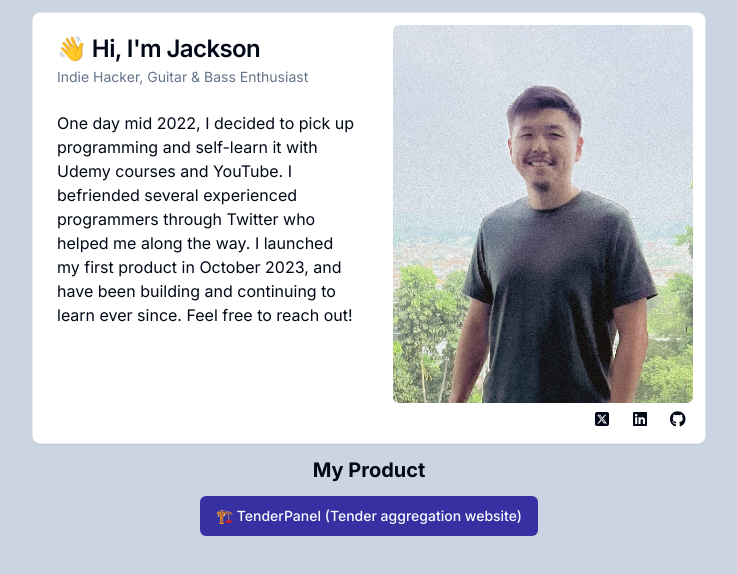
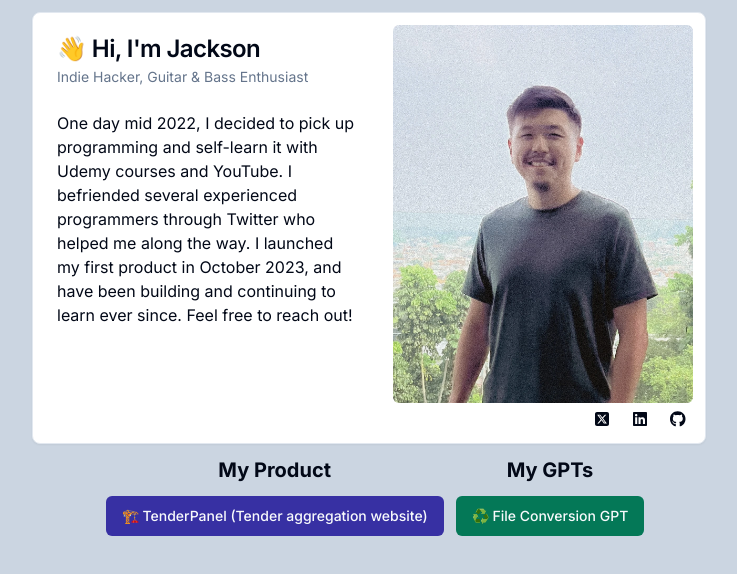
Before and after one commit to jacksonllk/my-page, a Next.js app: page / in a window 1280 px wide. Shown: the top 574 px of the page, without its empty margins (271-1008 px from the left). Built offline with nearby package versions, Linux system fonts and the light colour scheme.

Commit message:
Refactor page layout and add new GPT link

```diff
--- a/app/page.js
+++ b/app/page.js
@@ -4,6 +4,7 @@ import Link from "next/link";
 import { Button } from "@/components/ui/button";
 export default function Page() {
   return (
+    <div className="flex flex-row justify-center mb-12">
       <div className="flex flex-col items-center">
         <h1 className="text-center font-bold text-xl mb-3">My Product</h1>
         <Link
@@ -11,8 +12,19 @@ export default function Page() {
           target="_blank"
           rel="noopener noreferrer"
         >
-        <Button className="bg-indigo-800 hover:bg-indigo-500">🏗️ TenderPanel (Tender aggregation website)</Button>
+          <Button className="bg-indigo-800 hover:bg-indigo-500 mx-3">🏗️ TenderPanel (Tender aggregation website)</Button>
         </Link>
+      </div>
+      <div className="flex flex-col items-center">
+        <h1 className="text-center font-bold text-xl mb-3">My GPTs</h1>
+        <Link
+          href="https://chat.openai.com/g/g-p5igkiCKT-file-conversion-gpt"
+          target="_blank"
+          rel="noopener noreferrer"
+        >
+          <Button className="bg-emerald-700 hover:bg-emerald-500">♻️ File Conversion GPT</Button>
+        </Link>
+      </div>
     </div>
   );
 }
--- a/components/Intro.js
+++ b/components/Intro.js
@@ -50,7 +50,7 @@ export default function Intro() {
                       alt="Picture of the author"
                       // Use standard CSS for sizing and object-fit
                       className="object-cover" // Add appropriate CSS classes
-                      priority={true}
+                      priority="true"
                       width={300}
                       height={300}
                     />
```
Lines whose indentation alone changed are shown as unchanged.
